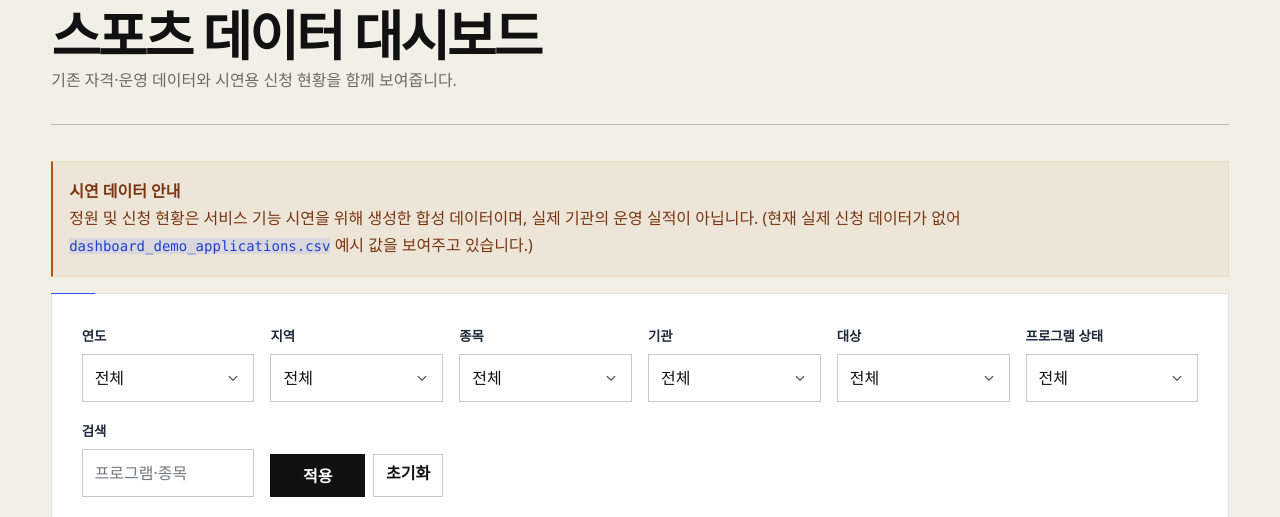
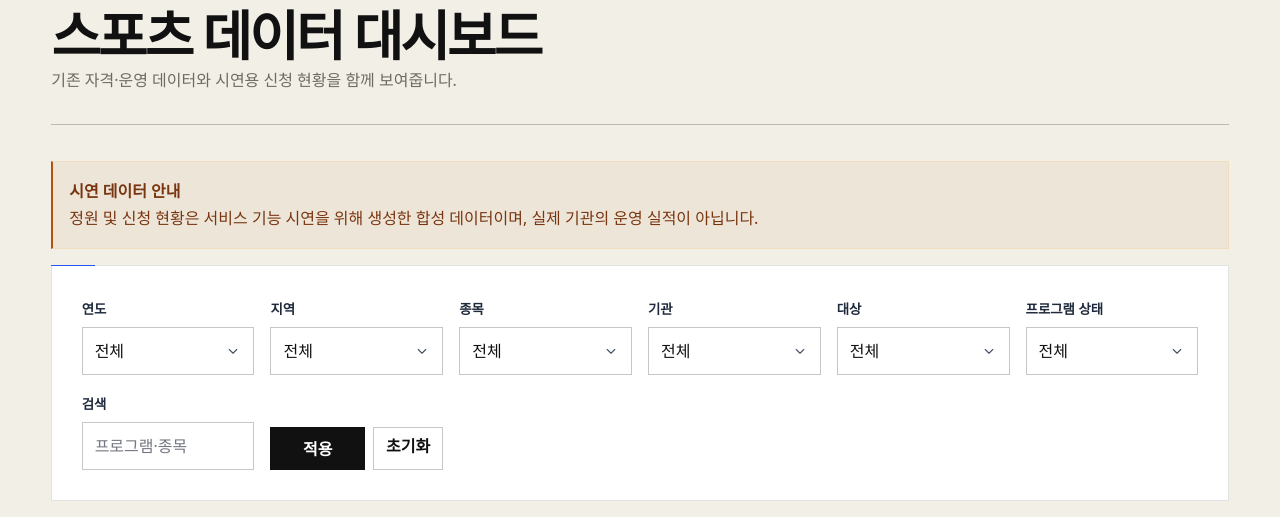
Before and after one commit to Leesannn/Noanswer3Brothers, a Django app: page /dashboard/ in a window 1280 px wide. Shown: the part 131-648 px from the top of the page. Run offline with Django 5.2, Linux system fonts and the light colour scheme; data that the repository does not hold is empty.

Commit message:
for later

```diff
--- a/main/analytics/templates/analytics/dashboard.html
+++ b/main/analytics/templates/analytics/dashboard.html
@@ -2,7 +2,7 @@
 {% block title %}대시보드 | 스포츠 데이터 분석{% endblock %}
 {% block content %}
 <div class="mb-4"><h1 class="h3 mb-1">스포츠 데이터 대시보드</h1><p class="text-secondary mb-0">기존 자격·운영 데이터와 시연용 신청 현황을 함께 보여줍니다.</p></div>
-<div class="alert alert-warning demo-notice" role="alert"><strong>시연 데이터 안내</strong><br>정원 및 신청 현황은 서비스 기능 시연을 위해 생성한 합성 데이터이며, 실제 기관의 운영 실적이 아닙니다.{% if using_demo_applications %} (현재 실제 신청 데이터가 없어 <code>dashboard_demo_applications.csv</code> 예시 값을 보여주고 있습니다.){% endif %}</div>
+<div class="alert alert-warning demo-notice" role="alert"><strong>시연 데이터 안내</strong><br>정원 및 신청 현황은 서비스 기능 시연을 위해 생성한 합성 데이터이며, 실제 기관의 운영 실적이 아닙니다.</div>
 {% include 'analytics/_filters.html' %}
 <div class="row g-3 mb-4">
   <div class="col-xl-2 col-md-4"><div class="metric-card"><span>전체 정원 <span class="badge text-bg-info d-inline">시뮬레이션</span></span><strong>{{ metrics.capacity_total|floatformat:'0g' }}</strong></div></div>
```
Also changed, not shown: main/analytics/tests/test_services.py (+11 -1 lines).
